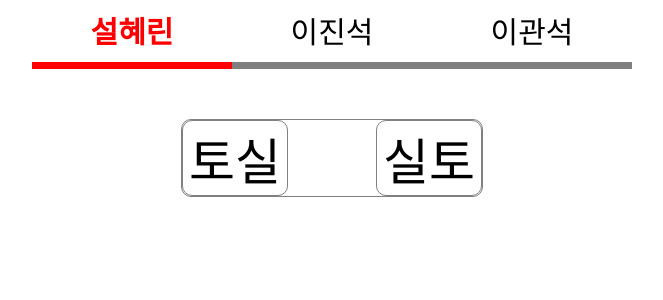
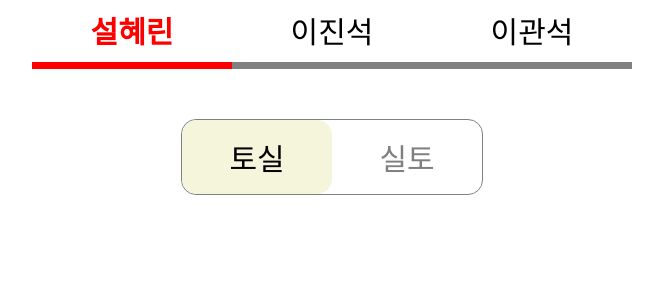
Before and after one commit to seolhyelin/web_fundemental_react, a React (Create React App) app: page / in a window 1280 px wide. Shown: the top 300 px of the page, without its empty margins (308-971 px from the left). Built offline with nearby package versions, Linux system fonts and the light colour scheme.

Commit message:
Feat: Toggle 기능 완룡

```diff
--- a/src/components/Tab.tsx
+++ b/src/components/Tab.tsx
@@ -49,6 +49,7 @@ const TabName = styled.button`
   font-weight: 200;
   list-style: none;
   text-align: center;
+  cursor: pointer;
 
   &.focused {
     color: red;
--- a/src/components/Toggle.tsx
+++ b/src/components/Toggle.tsx
@@ -1,37 +1,53 @@
+import { useState } from 'react'
 import styled from 'styled-components'
 
 const Toggle = () => {
+  const [toggle, setToggle] = useState(0)
   const content = ['토실', '실토']
 
+  const handleToggle = (index: number) => {
+    setToggle(index)
+  }
+
   return (
-    <ToggleContainer>
-      <ToggleWrapper>
-        {content.map((toggleItem, i) => {
-          return <ToggleContent key={i}>{toggleItem}</ToggleContent>
-        })}
-      </ToggleWrapper>
-
-      <ActiveTab />
-    </ToggleContainer>
+    <ToggleWrapper>
+      <ActiveTab toggle={toggle} />
+      {content.map((toggleItem, index) => {
+        return (
+          <ToggleContent onClick={() => handleToggle(index)} key={index} isSelect={index === toggle}>
+            {toggleItem}
+          </ToggleContent>
+        )
+      })}
+    </ToggleWrapper>
   )
 }
 
-const ToggleContainer = styled.div`
+const ToggleWrapper = styled.div`
+  position: relative;
+  display: flex;
   width: 300px;
   border: 1px solid gray;
-  border-radius: 10px;
+  border-radius: 15px;
 `
 
-const ToggleWrapper = styled.div`
-  display: flex;
-  justify-content: space-between;
+const ToggleContent = styled.button<{ isSelect: boolean }>`
+  width: 50%;
+  padding: 15px;
+  border: none;
+  background: none;
+  font-size: 30px;
+  color: ${({ isSelect }) => (isSelect ? '#000' : 'gray')};
+  cursor: pointer;
+  z-index: 3;
 `
-
-const ToggleContent = styled.button`
-  border: 1px solid gray;
-  border-radius: 10px;
-  background-color: #fff;
-  font-size: 50px;
+const ActiveTab = styled.div<{ toggle: number }>`
+  position: absolute;
+  width: 50%;
+  height: 100%;
+  border-radius: 15px;
+  background-color: beige;
+  transform: ${({ toggle }) => `translateX(${toggle * 100}%)`};
+  transition: 0.3s ease-out;
 `
-const ActiveTab = styled.div``
 export default Toggle
```
